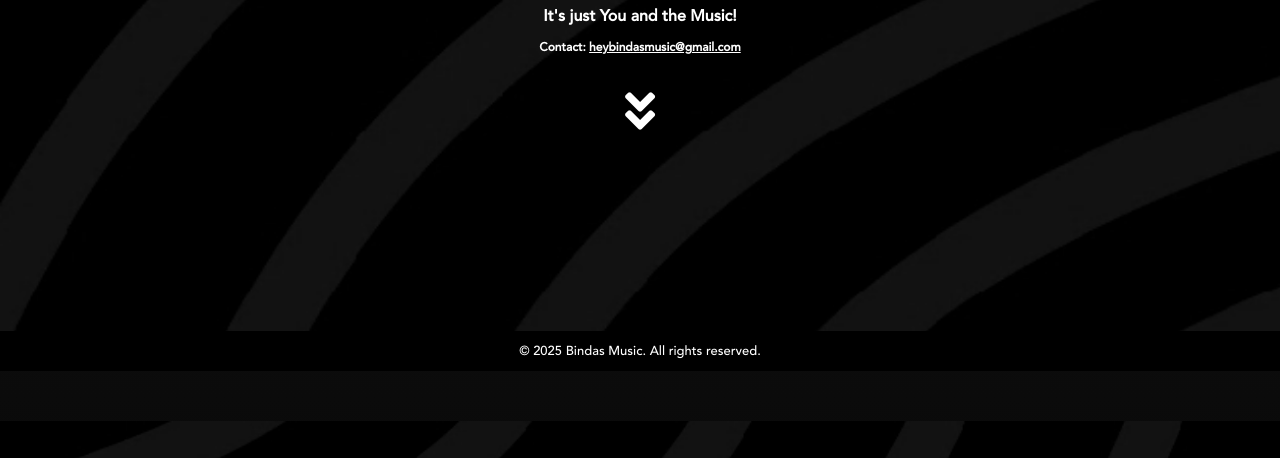
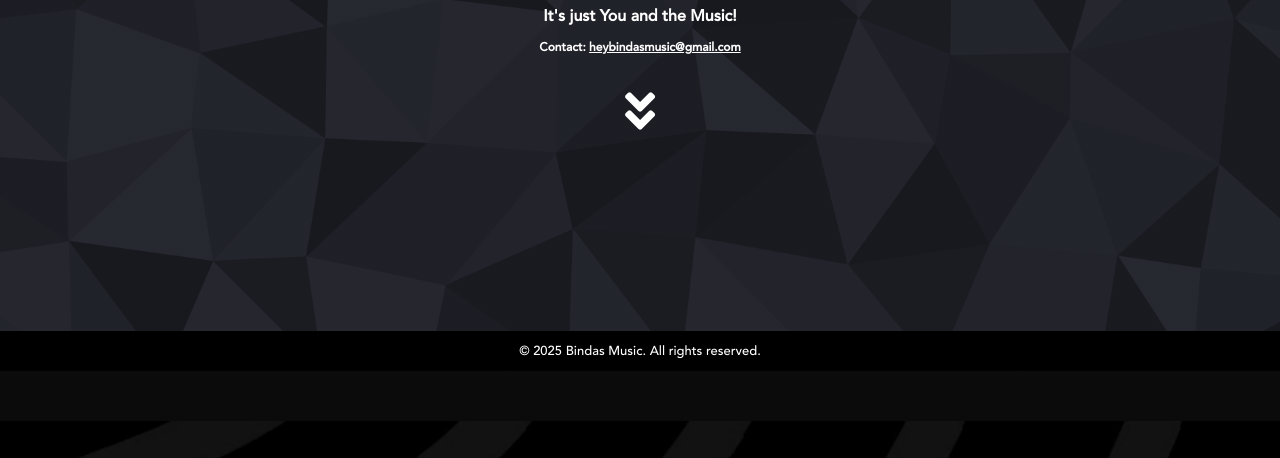
Before and after one commit to Brindhamanick/Brindhamanick, a plain HTML site: page index.html in a window 1280 px wide. Shown: the part 429-887 px from the top of the page. Drawn offline with Linux system fonts and the light colour scheme.

Commit message:
Update style.css

```diff
--- a/style.css
+++ b/style.css
@@ -35,8 +35,8 @@ body {
 }
 
 header {
-    background-image: url('https://github.com/Brindhamanick/Brindhamanick/blob/main/assests/bgmain.png?raw=true');
-/*     background-image: linear-gradient(rgba(0,0,0,0.5), rgba(0,0,0,0.5)), url('https://github.com/Brindhamanick/Brindhamanick/blob/main/assests/bg1.png?raw=true'); */
+/*     background-image: url('https://github.com/Brindhamanick/Brindhamanick/blob/main/assests/bgmain.png?raw=true'); */
+    background-image: linear-gradient(rgba(0,0,0,0.5), rgba(0,0,0,0.5)), url('https://github.com/Brindhamanick/Brindhamanick/blob/main/assests/bg1.png?raw=true');
     height: 100vh;
     background-size: cover;
     background-position: center;
```
